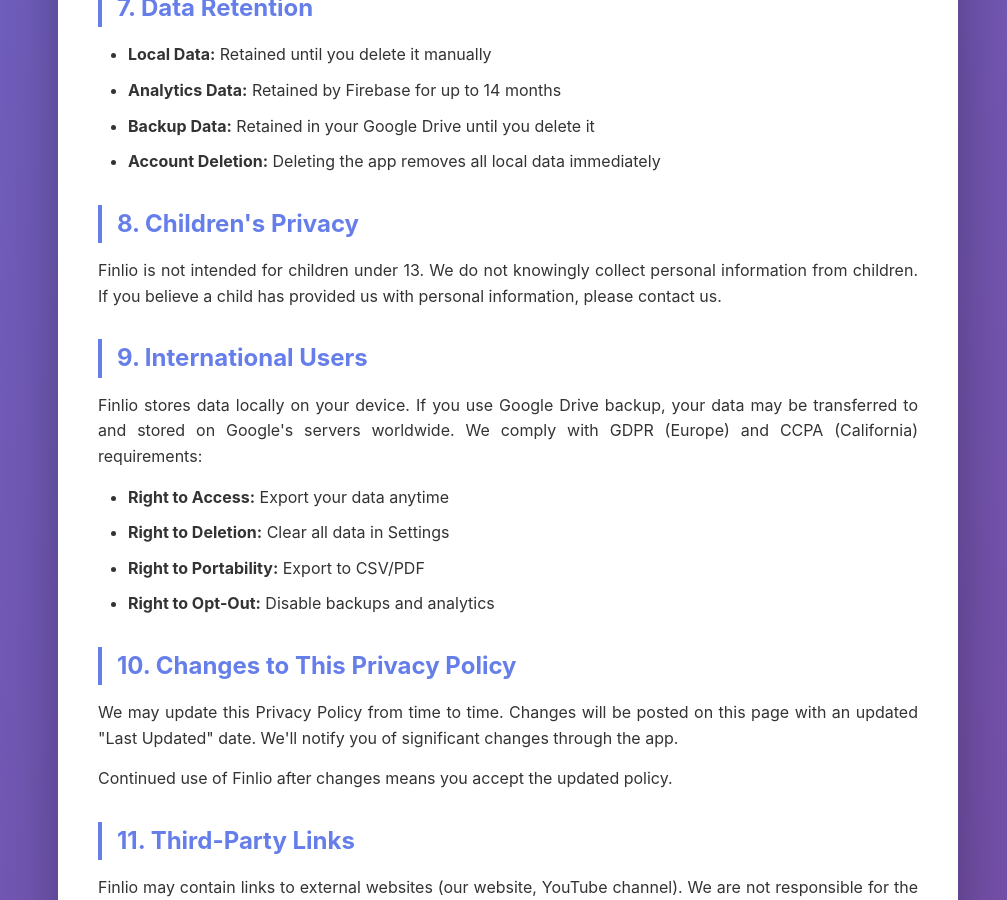
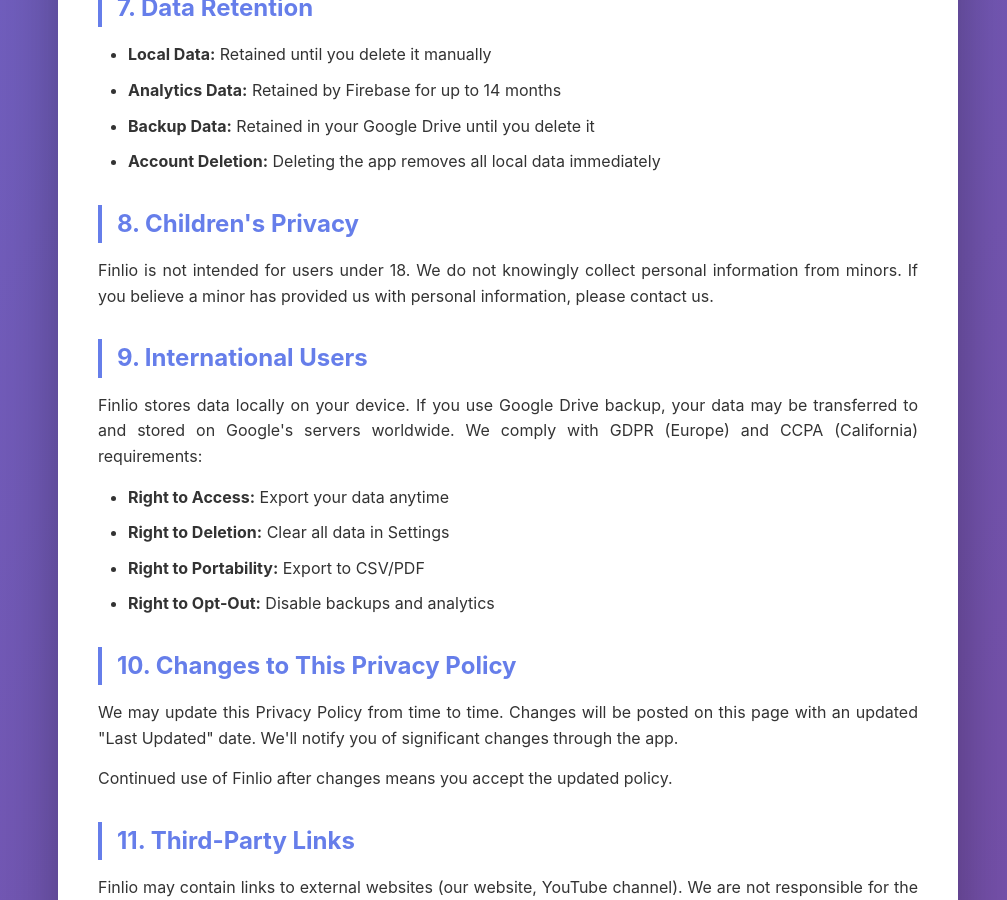
Before and after one commit to CodEnity-Dev/codenity-dev.github.io, a Jekyll site: the page finlio/privacy-policy.html, which Jekyll copies as it is, in a window 1280 px wide and 900 px high, scrolled down 4208 px. Shown: the whole window, without its empty margins (132-1139 px from the left). Built offline with Jekyll 4.4.1, drawn with Linux system fonts in a browser that asks for light colours.

Commit message:
privacy policy updated

```diff
--- a/finlio/privacy-policy.html
+++ b/finlio/privacy-policy.html
@@ -319,7 +319,7 @@
 
         <h2>8. Children's Privacy</h2>
         <p>
-            Finlio is not intended for children under 13. We do not knowingly collect personal information from children. If you believe a child has provided us with personal information, please contact us.
+            Finlio is not intended for users under 18. We do not knowingly collect personal information from minors. If you believe a minor has provided us with personal information, please contact us.
         </p>
 
         <h2>9. International Users</h2>
```
